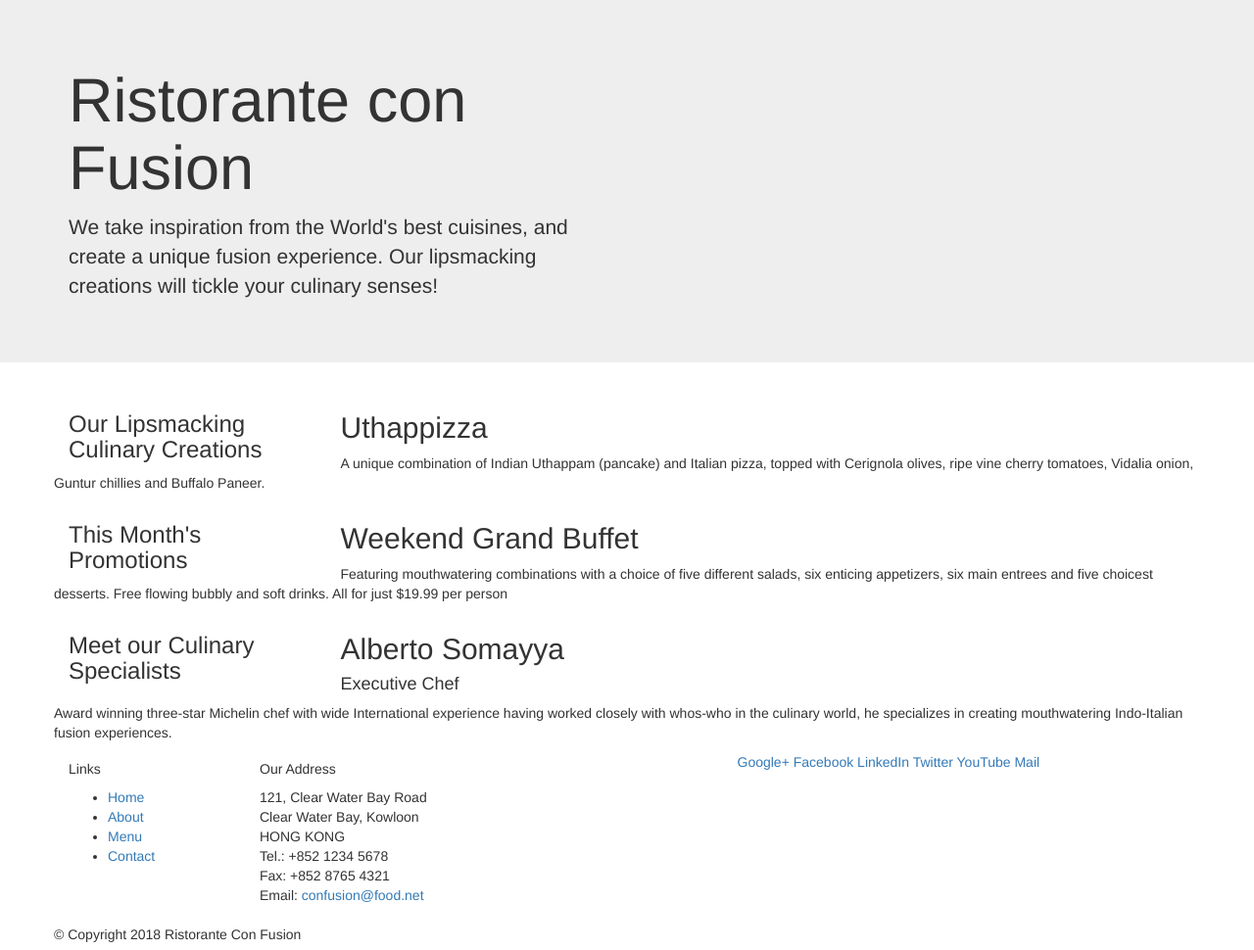
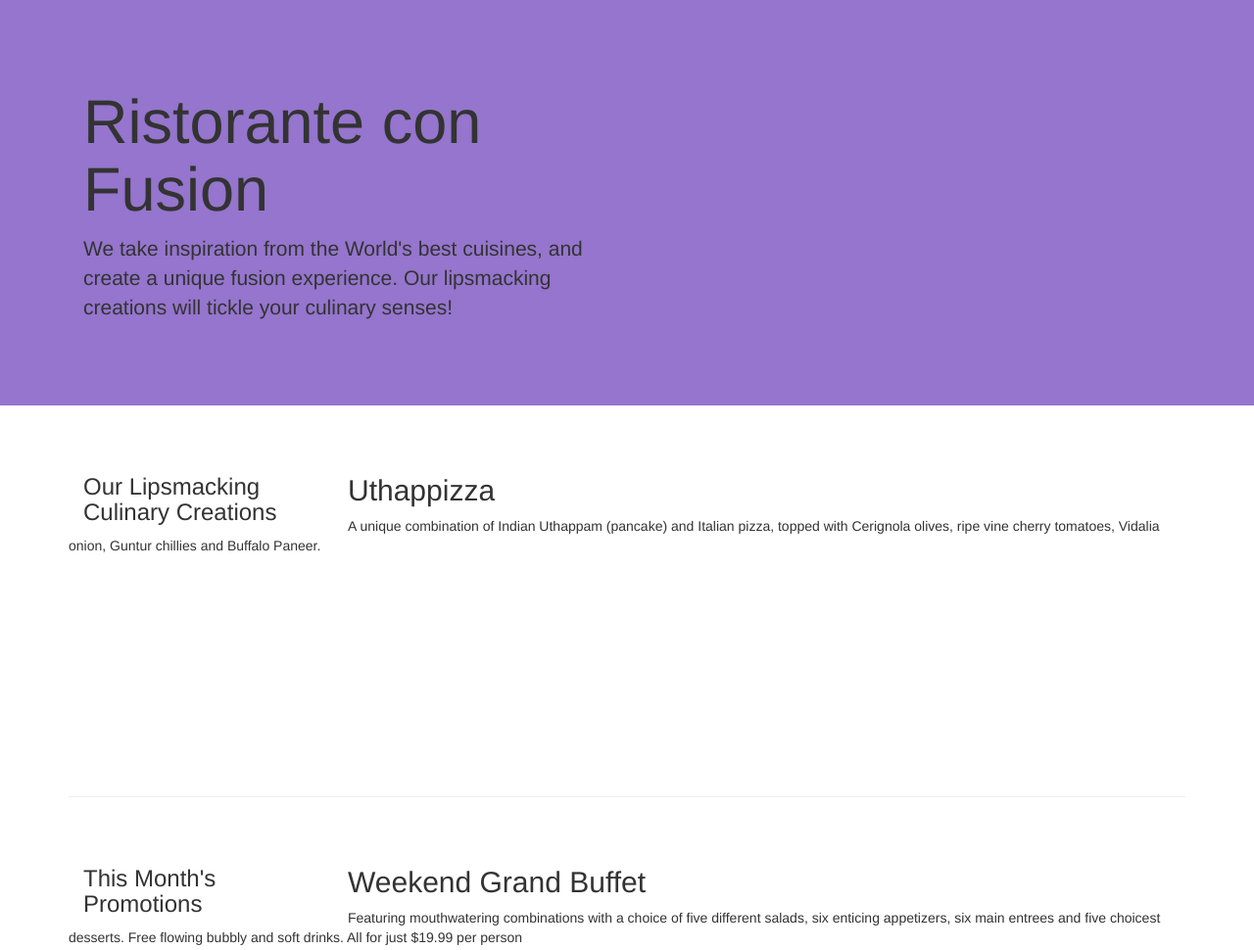
Before and after one commit to jayasmitachakraborty/Bootstrap4, a plain HTML site: page index.html in a window 1280 px wide. Shown: the top 970 px of the page at 98% size. Drawn offline with nearby package versions, Linux system fonts and the light colour scheme.

Commit message:
Bootstrap Grid Part 2

```diff
--- /dev/null
+++ b/css/styles.css
@@ -0,0 +1,30 @@
+.row-header{
+  margin: 0px auto;
+  padding: 0px;
+}
+
+.row-content{
+  margin: 0px auto;
+  padding: 50px 0px 50px 0px;
+  border-bottom: 1px ridge;
+  min-height: 400px;
+}
+
+.footer{
+  background-color: #D1C4E9;
+  margin: 0px auto;
+  padding: 20px 0px 20px 0px;
+}
+
+.jumbotron {
+  padding: 70px 30px 70px 30px;
+  margin: 0px auto;
+  background: #9575CD;
+  color: #floralwhite;
+}
+
+.address{
+  font-size: 80%;
+  margin: 0px auto;
+  color: #0f0f0f;
+}
--- a/index.html
+++ b/index.html
@@ -9,16 +9,17 @@
   <meta http-equiv="x-ua-compatible" content="ie=edge">
 
   <!-- Bootstrap CSS -->
-  <link rel="stylesheet" href="node_modules/bootstrap/dist/css/bootstrap.min.css">
+  <link rel="stylesheet" href="node_modules/bootstrap/dist/css/bootstrap.min.css" >
+  <link rel="stylesheet" href="css/styles.css" >
 
     <title>Ristorante Con Fusion</title>
 </head>
 
 <body>
 
-    <header class="jumbotron">
+    <header class="jumbotron" >
         <div class="container">
-            <div class="row">
+            <div class="row row-header">
                 <div class="col-12 col-sm-6">
                     <h1>Ristorante con Fusion</h1>
                     <p>We take inspiration from the World's best cuisines, and create a unique fusion experience. Our lipsmacking creations will tickle your culinary senses!</p>
@@ -30,7 +31,7 @@
     </header>
 
     <div class="container">
-        <div class="row">
+        <div class="row row-content align-items-center">
             <div class="col-12 col-sm-4 order-sm-last col-md-3">
                 <h3>Our Lipsmacking Culinary Creations</h3>
             </div>
@@ -41,7 +42,7 @@
         </div>
 
 
-        <div class="row">
+        <div class="row row-content align-items-center">
             <div class="col-12 col-sm-4 col-md-3">
                 <h3>This Month's Promotions</h3>
             </div>
@@ -51,7 +52,7 @@
             </div>
         </div>
 
-        <div class="row">
+        <div class="row row-content align-items-center">
             <div class="col-12 col-sm-4 order-sm-last col-md-3">
                 <h3>Meet our Culinary Specialists</h3>
             </div>
@@ -63,12 +64,12 @@
         </div>
     </div>
 
-    <footer>
+    <footer class="footer">
         <div class="container">
             <div class="row">
                 <div class="col-4 offset-1 col-sm-2">
                     <h5>Links</h5>
-                    <ul>
+                    <ul class="list-unstyled">
                         <li><a href="#">Home</a></li>
                         <li><a href="#">About</a></li>
                         <li><a href="#">Menu</a></li>
@@ -86,8 +87,8 @@
 		              Email: <a href="mailto:confusion@food.net">confusion@food.net</a>
 		           </address>
                 </div>
-                <div class="col-12 col-sm-4">
-                    <div>
+                <div class="col-12 col-sm-4 align-self-center">
+                    <div class="text-center">
                         <a href="http://google.com/+">Google+</a>
                         <a href="http://www.facebook.com/profile.php?id=">Facebook</a>
                         <a href="http://www.linkedin.com/in/">LinkedIn</a>
@@ -97,7 +98,7 @@
                     </div>
                 </div>
            </div>
-           <div class="row">
+           <div class="row justify-content-center">
                 <div class="col-auto">
                     <p>© Copyright 2018 Ristorante Con Fusion</p>
                 </div>
```
